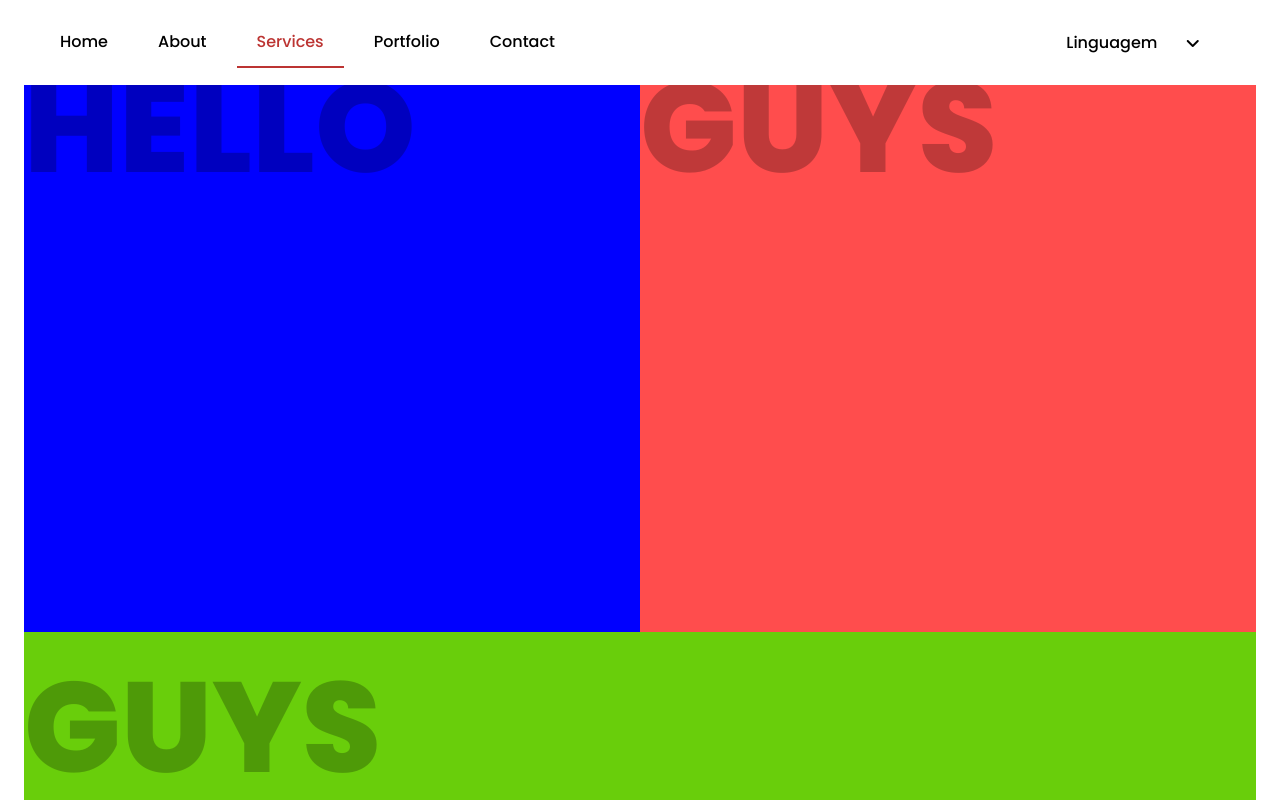
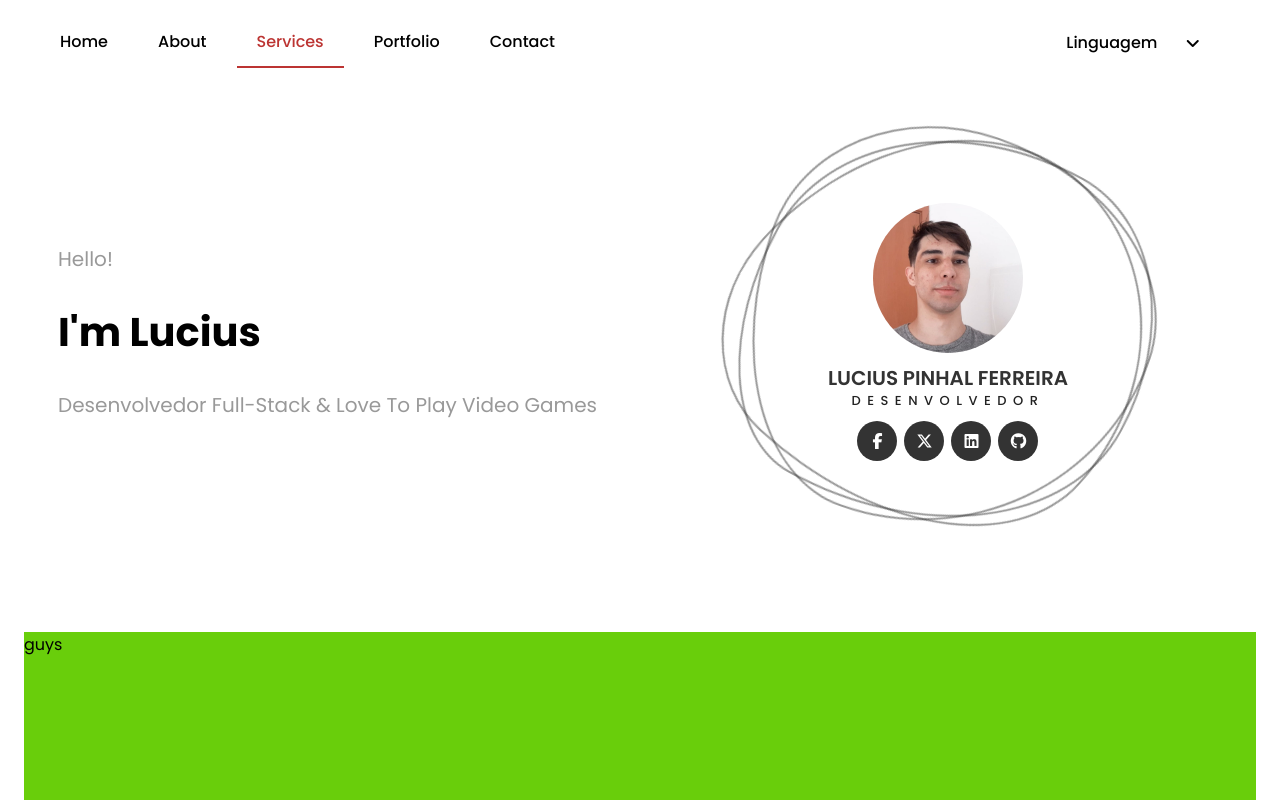
Before and after one commit to LuciusPinhal/portfolio, a Vue app: page / in a window 1280 px wide. Shown: the top 800 px of the page. Built offline with nearby package versions, Linux system fonts and the light colour scheme.

Commit message:
:zap: add textAnimetion in home

```diff
--- /dev/null
+++ b/src/components/template/AvatarImg.vue
@@ -0,0 +1,233 @@
+<template>
+  <div class="tes">
+            <div class="square">
+                <span></span>
+                <span></span>
+                <span></span>
+                <div class="content">
+                    <div class="contentBx active" id="content1">
+                        <div class="card">
+                            <div class="imgBx">
+                                <img src="../../img/me.jpeg">
+                            </div>
+                            <div class="textBx">
+                                <h2>Lucius Pinhal Ferreira<br><b>Desenvolvedor</b></h2>
+                                <ul class="sci">
+                                    <li><a href="#"><i class="fa-brands fa-facebook-f"></i></a></li>
+                                    <li><a href="#"><i class="fa-brands fa-x-twitter"></i></a></li>
+                                    <li><a href="#"><i class="fa-brands fa-linkedin"></i></a></li>
+                                    <li><a href="#"><i class="fa-brands fa-github"></i></a></li>
+                                </ul>
+                            </div>
+                        </div>
+                    </div>
+                </div>
+            </div>
+        </div>
+</template>
+
+<script>
+import '@fortawesome/fontawesome-free/css/all.css';
+
+
+
+export default {
+    data() {
+        return {
+
+        };
+    },
+    components: {
+
+    },
+    computed: {
+
+
+    },
+    methods: {
+
+
+    },
+    mounted() {
+
+
+    },
+    created() {
+
+    },
+};
+</script>
+
+<style scoped>
+
+.tes{
+    height: 100%;
+    width: 100%;
+    display: flex;
+    justify-content: center;
+    align-items: center;
+}
+.square{
+    position: relative;
+    width: 400px;
+    height: 400px;
+    display: flex;
+    justify-content: center;
+    align-items: center;
+}
+.square span{
+    position: absolute;
+    inset: 0;
+    border: 2px solid #333;
+    opacity: 0.5;
+}
+.square span:nth-child(1){
+    border-radius: 46% 54% 61% 39% / 40% 40% 60% 60%;
+    animation: animateSquare 6s linear infinite;
+}
+.square span:nth-child(2) {
+    border-radius: 68% 32% 61% 39% / 49% 52% 48% 51%;
+    animation: animateSquare 4s linear infinite;
+}
+.square span:nth-child(3) {
+    border-radius: 56% 44% 36% 64% / 51% 68% 32% 49%;
+    animation: animateSquare2 10s linear infinite;
+}
+
+@keyframes animateSquare {
+    0%{
+        transform: rotate(0deg);
+    }
+    100% {
+        transform: rotate(360deg);
+    }
+}
+
+@keyframes animateSquare2 {
+    0% {
+        transform: rotate(360deg);
+    }
+
+    100% {
+        transform: rotate(0deg);
+    }
+}
+
+.icon .imgBx{
+    position: relative;
+    width: 80px;
+    height: 80px;
+    border-radius: 50%;
+    overflow: hidden;
+    transform: 0.5s;
+    box-shadow: 0 0 0 4px #fff;
+    opacity: 0.5;
+}
+.icon .imgBx.active{
+    opacity: 1;
+    scale: 1.2;
+    margin: 0 10px;
+    box-shadow: 0 0 0 4px #fff,
+    0 0 0 10px #66a3ff,
+    0 0 0 12px #fff;
+}
+.icon .imgBx img{
+    position: absolute;
+    top: 0;
+    left: 0;
+    width: 100%;
+    height: 100%;
+    object-fit: cover;
+}
+.contentBx{
+    position: absolute;
+    inset: 0;
+    display: flex;
+    justify-content: center;
+    align-items: center;
+    transition: 0.5s;
+    transform: scale(0);
+    opacity: 0;
+}
+
+.contentBx.active{
+    transform: scale(1);
+    opacity: 1;
+    transition-delay: 0.5s;
+}
+.contentBx .card{
+    position: relative;
+    display: flex;
+    justify-content: center;
+    align-items: center;
+    flex-direction: column;
+    text-align: center;
+    gap: 15px;
+}
+.contentBx .card .imgBx{
+    position: relative;
+    width: 150px;
+    height: 150px;
+    border-radius: 50%;
+    overflow: hidden;
+}
+.contentBx .card .imgBx img{
+    position: absolute;
+    top:0;
+    left: 0;
+    width: 100%;
+    height: 100%;
+    object-fit: cover;
+}
+
+.contentBx .card .textBx{
+    display: flex;
+    justify-content: center;
+    align-items: center;
+    flex-direction: column;
+}
+.contentBx .card .textBx h2{
+    position: relative;
+    font-size: 1.25em;
+    font-weight: 600;
+    color: #333;
+    line-height: 1em;
+    text-transform: uppercase;
+}
+
+.contentBx .card .textBx h2 b{
+    font-size: 0.65em;
+    color: #222;
+    font-weight: 500;
+    letter-spacing: 0.5em;
+}
+
+.contentBx .card .sci{
+    position: relative;
+    display: flex;
+    gap: 7px;
+    margin-top: 10px;
+}
+
+.contentBx .card .sci li {
+   list-style: none;
+}
+
+.contentBx .card .sci li a {
+    position: relative;
+    width: 40px;
+    height: 40px;
+    display: flex;
+    align-items: center;
+    justify-content: center;
+    background: #333;
+    color: #fff;
+    text-decoration: none;
+    border-radius: 50%;
+    transition: 0.5s;
+}
+
+.contentBx .card .sci li a:hover{
+    background-color: #66a3ff;
+}
+</style>
--- a/src/components/template/PortifolioPages.vue
+++ b/src/components/template/PortifolioPages.vue
@@ -1,6 +1,7 @@
 <template>
   <div>
-    <section id="home" style="--clr:#ff4d4d;"><P_home /></section>
+    <!-- <section id="home" style="--clr:#ff4d4d;"><P_home /></section> -->
+    <section id="home"><P_home /></section>
     <section id="about" style="--clr:#c56cf0;">{{ $t('About') }}</section>
     <section id="services" style="--clr:#ffeaa7;">{{ $t('Services') }}</section>
     <section id="portfolio" style="--clr:#17c0eb;">{{ $t('Portfolio') }}</section>
@@ -47,10 +48,10 @@ section {
   display: flex;
   justify-content: center;
   align-items: center;
-  font-size: 8em;
+  /* font-size: 8em;
   font-weight: 800;
   color: rgba(0, 0, 0, 0.25);
-  text-transform: uppercase;
+  text-transform: uppercase; */
   background: var(--clr);
 }
 </style>
--- /dev/null
+++ b/src/components/template/TextAnimetion.vue
@@ -0,0 +1,62 @@
+<template>
+    <div class="container">
+        <p>Hello!</p>
+        <h2>I'm Lucius</h2>
+        <p>Desenvolvedor Full-Stack & Love To Play Video Games</p>
+    </div>
+</template>
+
+<script>
+import '@fortawesome/fontawesome-free/css/all.css';
+
+export default {
+    data() {
+        return {
+
+        };
+    },
+    components: {
+
+    },
+    computed: {
+
+
+    },
+    methods: {
+
+
+    },
+    mounted() {
+
+
+    },
+    created() {
+
+    },
+};
+</script>
+
+<style scoped>
+.container{
+    width: 100%;
+    height: 100%;
+    display: flex;
+    justify-content: center;
+    align-items: flex-start;
+    flex-direction: column;
+    padding: 12px 20px;
+
+}
+p{
+    color: #999999;
+    font-size: 20px;
+}
+h2{
+    font-size: 40px;
+}
+.container p,
+.container h2 {
+    margin: 14px;
+}
+
+</style>
--- a/src/components/template/src/P_Home.vue
+++ b/src/components/template/src/P_Home.vue
@@ -1,14 +1,15 @@
 <template>
 	<div class="parent">
-	<div class="div1"> hello</div>
-	<div class="div2"> guys</div>
+	<div class="div1"><TextAnimetion/></div>
+	<div class="div2"><avatarVue/></div>
 	<div class="div3"> guys</div>
 	</div>
 </template>
 
 <script>
 
-
+import avatarVue from '../AvatarImg.vue';
+import TextAnimetion from '../TextAnimetion.vue';
 
 
 export default {
@@ -18,7 +19,8 @@ export default {
 		};
 	},
 	components: {
-
+		avatarVue,
+		TextAnimetion
 	},
 	computed: {
 
@@ -49,7 +51,7 @@ export default {
 	grid-row-gap: 0px;
 }
 
-.div1 { grid-area: 1 / 1 / 4 / 3; background: blue;}
+.div1 { grid-area: 1 / 1 / 4 / 3; }
 .div2 { grid-area: 1 / 3 / 4 / 5; }
 .div3 { grid-area: 4 / 1 / 5 / 5; background: rgb(105, 206, 11);}
 </style>
```
Also changed, not shown: src/img/me.jpeg (added).
